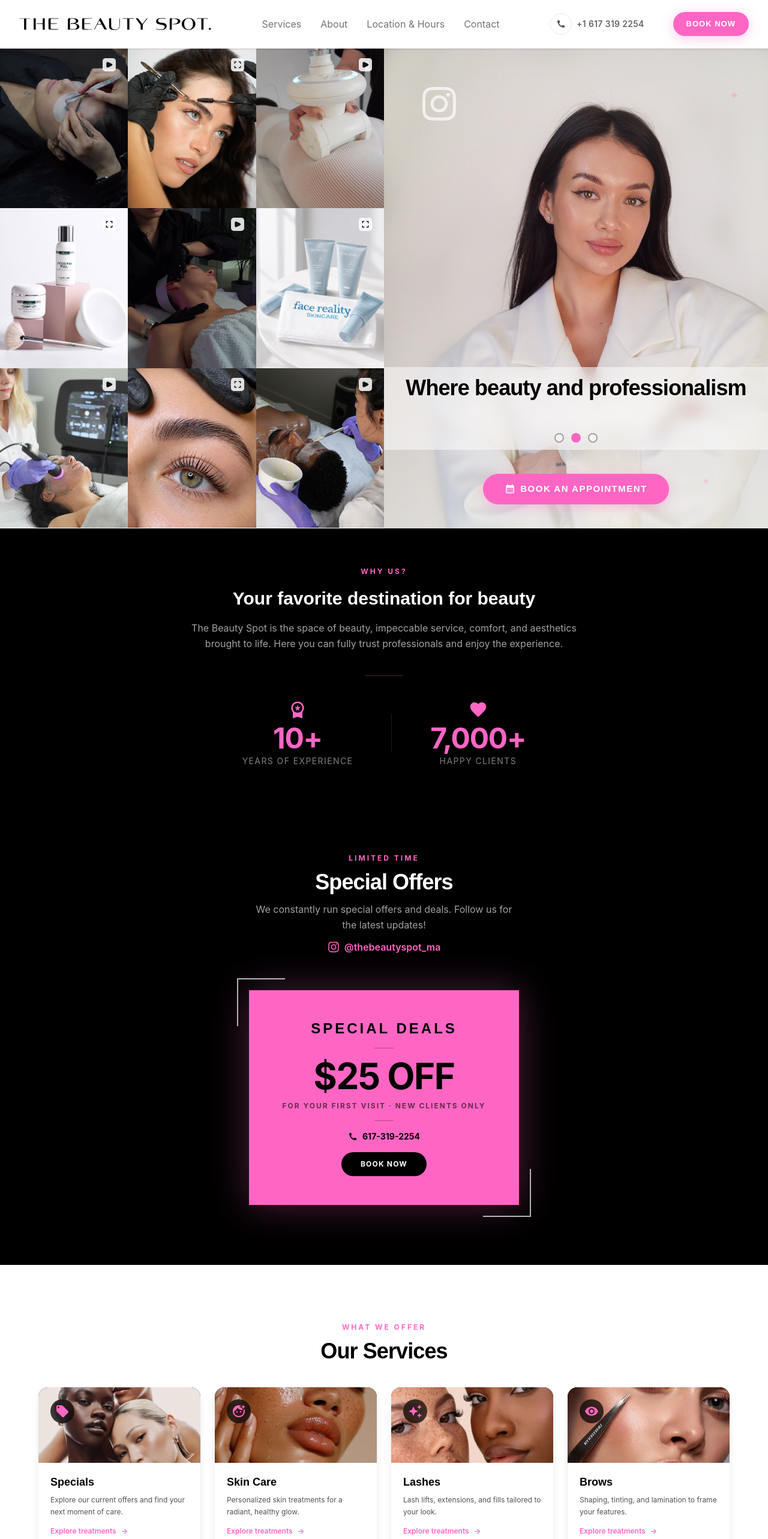
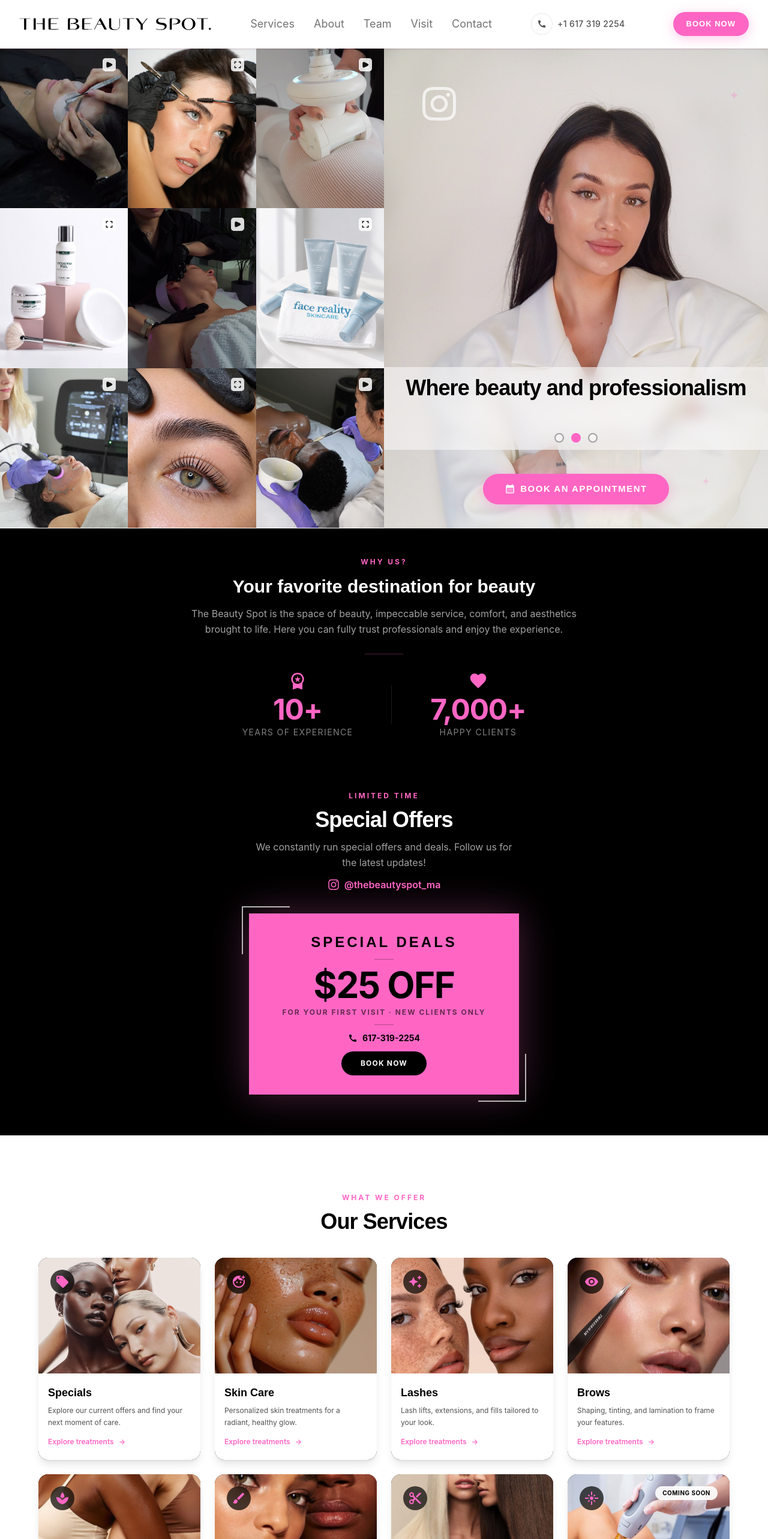
Before and after one commit to okoleg/TheBeautySpot, a React (Vite) app in the folder frontend/: page / in a window 1280 px wide. Shown: the top 2566 px of the page at 60% size. Built offline with nearby package versions, Linux system fonts and the light colour scheme.

Commit message:
v0.22.0 — refine cards navigation and detail actions

```diff
--- a/frontend/src/App.tsx
+++ b/frontend/src/App.tsx
@@ -196,9 +196,9 @@ function App() {
       </section>
 
       {/* STATS */}
-      <section className="bg-black px-6 py-16 flex flex-col items-center gap-10">
+      <section className="bg-black px-6 py-10 flex flex-col items-center gap-7 md:py-12">
         {/* Why us */}
-        <div className="text-center max-w-2xl flex flex-col gap-4">
+        <div className="text-center max-w-2xl flex flex-col gap-3">
           <p className="text-xs font-bold tracking-[3px] uppercase text-pink">Why Us?</p>
           <h2 className="text-2xl md:text-3xl font-bold text-white leading-snug">
             Your favorite destination for beauty
@@ -229,7 +229,7 @@ function App() {
       </section>
 
       {/* OFFERS */}
-      <section className="bg-black py-20 px-6 flex flex-col items-center gap-10">
+      <section className="bg-black px-6 pb-12 pt-8 flex flex-col items-center gap-6 md:pb-14 md:pt-10">
         <div className="text-center flex flex-col gap-3">
           <p className="text-xs font-bold tracking-[3px] uppercase text-pink">Limited Time</p>
           <h2 className="text-4xl font-bold text-white tracking-tight">Special Offers</h2>
@@ -241,12 +241,12 @@ function App() {
             <FaInstagram size={20} /> @thebeautyspot_ma
           </a>
         </div>
-        <div className="relative p-5">
+        <div className="relative p-3">
           {/* Top-left bracket */}
           <span className="absolute top-0 left-0 w-20 h-20 border-t-2 border-l-2 border-white/70" />
           {/* Bottom-right bracket */}
           <span className="absolute bottom-0 right-0 w-20 h-20 border-b-2 border-r-2 border-white/70" />
-        <div className="bg-pink rounded-none px-14 py-12 flex flex-col items-center gap-3 text-center shadow-[0_0_60px_rgba(255,102,196,0.3)]">
+        <div className="bg-pink rounded-none px-10 py-8 flex flex-col items-center gap-2 text-center shadow-[0_0_60px_rgba(255,102,196,0.3)] sm:px-14">
           <h3 className="text-2xl font-bold tracking-[4px] uppercase text-black">Special Deals</h3>
           <div className="w-8 h-px bg-black/30 my-1" />
           <span className="text-6xl font-bold text-black tracking-tight leading-none">$25 OFF</span>
@@ -267,7 +267,7 @@ function App() {
 
       {/* ABOUT */}
       <section className="py-24 px-6 bg-gradient-to-br from-black via-neutral-900 to-black" id="about" style={{ scrollMarginTop: '7rem' }}>
-        <div className="max-w-5xl mx-auto flex flex-col gap-10">
+        <div className="max-w-6xl mx-auto flex flex-col gap-10">
           {/* Title — full width */}
           <div className="text-center flex flex-col gap-3">
             <p className="text-xs font-bold tracking-[3px] uppercase text-pink">Our Story</p>
@@ -295,7 +295,7 @@ function App() {
 
       {/* TEAM */}
       <section id="team" className="scroll-mt-28 py-24 px-6 bg-white">
-        <div className="max-w-5xl mx-auto flex flex-col gap-12">
+        <div className="max-w-6xl mx-auto flex flex-col gap-12">
           {/* Title */}
           <div className="text-center">
             <p className="text-xs font-bold tracking-[3px] uppercase text-pink mb-3">The People Behind The Magic</p>
--- a/frontend/src/components/ServiceDetailPage.tsx
+++ b/frontend/src/components/ServiceDetailPage.tsx
@@ -1,4 +1,4 @@
-import { MdArrowForward, MdCalendarMonth, MdExpandMore } from 'react-icons/md'
+import { MdArrowBack, MdArrowForward, MdCalendarMonth, MdExpandMore } from 'react-icons/md'
 import { getBookingUrl } from '../booking'
 import { serviceCards, type ServiceCard } from '../serviceCatalog'
 import { serviceMenus } from '../serviceMenus'
@@ -21,10 +21,10 @@ export default function ServiceDetailPage({ service }: { service: ServiceCard })
     <div className="flex min-h-screen flex-col bg-white">
       <SiteHeader />
       <main>
-        <section className="bg-pink-soft px-6 py-12 md:py-20">
+        <section className="bg-pink-soft px-6 pb-12 pt-6 md:pb-20 md:pt-8">
           <div className="mx-auto grid max-w-6xl items-center gap-10 md:grid-cols-2 md:gap-16">
             <div>
-              <a href="/#services" className="text-sm text-neutral-600 underline underline-offset-4 hover:text-black">All services</a>
+              <a href="/#services" className="inline-flex items-center gap-2 rounded-full border border-black bg-white px-5 py-2.5 text-sm font-semibold text-black shadow-sm transition-colors hover:bg-black hover:text-white focus-visible:outline-2 focus-visible:outline-offset-4 focus-visible:outline-pink"><MdArrowBack aria-hidden="true" />View all services</a>
               <p className="mb-4 mt-8 text-xs font-bold uppercase tracking-[3px] text-pink">The Beauty Spot · Treatments</p>
               <h1 className="text-4xl font-bold tracking-tight text-black sm:text-5xl lg:text-6xl">{service.title}</h1>
               <p className="mt-6 text-lg leading-8 text-neutral-600">{service.desc}</p>
@@ -34,7 +34,7 @@ export default function ServiceDetailPage({ service }: { service: ServiceCard })
                 ) : (
                   <>
                     <a href={bookingUrl} target="_blank" rel="noreferrer" className="btn-primary gap-2"><MdCalendarMonth size={20} aria-hidden="true" />Book now</a>
-                    <a href={bookingUrl} target="_blank" rel="noreferrer" className="inline-flex items-center gap-2 text-sm font-semibold text-pink hover:underline">{service.bookingCategory === 'specials' ? 'View current specials' : 'View prices'}<MdArrowForward aria-hidden="true" /></a>
+                    <a href={bookingUrl} target="_blank" rel="noreferrer" className="inline-flex items-center gap-2 rounded-full border border-pink px-5 py-2.5 text-base font-semibold text-pink transition-colors hover:bg-pink hover:text-black focus-visible:outline-2 focus-visible:outline-offset-4 focus-visible:outline-pink">{service.bookingCategory === 'specials' ? 'View current specials' : 'View prices'}<MdArrowForward aria-hidden="true" /></a>
                   </>
                 )}
               </div>
--- a/frontend/src/components/ServicesSection.tsx
+++ b/frontend/src/components/ServicesSection.tsx
@@ -9,13 +9,13 @@ export default function ServicesSection() {
         <h2 id="services-heading" className="mb-10 text-center text-4xl font-bold tracking-tight text-black">Our Services</h2>
         <div className="grid grid-cols-1 gap-6 sm:grid-cols-2 xl:grid-cols-4">
           {serviceCards.map(({ Icon, title, desc, href, image, imagePosition, comingSoon }) => (
-            <a key={href} href={href} aria-label={`Explore ${title}`} className="service-link-card group relative isolate flex aspect-square flex-col justify-end overflow-hidden rounded-2xl bg-black shadow-lg">
+            <a key={href} href={href} aria-label={`Explore ${title}`} className="service-link-card group relative isolate flex aspect-square flex-col justify-end overflow-hidden rounded-2xl bg-black shadow-lg xl:aspect-[4/5]">
               <div className="relative min-h-0 flex-1 overflow-hidden">
                 <img src={assetUrl(image)} alt="" loading="lazy" decoding="async" style={{ objectPosition: imagePosition }} className="absolute inset-0 h-full w-full object-cover transition-transform duration-500 motion-safe:group-hover:scale-105" />
                 <span className="absolute left-5 top-5 inline-flex h-10 w-10 items-center justify-center rounded-full bg-black/70 text-pink backdrop-blur-sm"><Icon size={24} aria-hidden="true" /></span>
                 {comingSoon && <span className="absolute right-5 top-5 rounded-full bg-white/90 px-3 py-1 text-[10px] font-bold uppercase tracking-wider text-black backdrop-blur-sm">Coming soon</span>}
               </div>
-              <div className="relative flex shrink-0 flex-col gap-2 bg-white p-5 text-black">
+              <div className="relative flex shrink-0 flex-col gap-2 bg-white px-4 py-5 text-black">
                 <h3 className="text-lg font-semibold leading-6">{title}</h3>
                 <p className="text-xs leading-5 text-neutral-600">{desc}</p>
                 <span className="inline-flex min-h-6 items-center gap-2 pt-1 text-xs font-semibold text-pink group-hover:underline group-focus-visible:underline">{comingSoon ? 'Learn more' : 'Explore treatments'}<span aria-hidden="true" className="transition-transform group-hover:translate-x-1">→</span></span>
--- a/frontend/src/components/SiteHeader.tsx
+++ b/frontend/src/components/SiteHeader.tsx
@@ -12,7 +12,8 @@ export default function SiteHeader() {
   const links = [
     { label: 'Services', href: '/#services' },
     { label: 'About', href: '/#about' },
-    { label: 'Location & Hours', href: '/#contact' },
+    { label: 'Team', href: '/#team' },
+    { label: 'Visit', href: '/#contact' },
     { label: 'Contact', href: '/#contact-form' },
   ]
 
@@ -35,12 +36,12 @@ export default function SiteHeader() {
         <a href="/" aria-label="The Beauty Spot home" className="min-w-0">
           <img src={assetUrl('/TheBeautySpotLogo.svg')} alt="The Beauty Spot" className="h-auto w-40 max-w-full sm:w-64 xl:w-80 object-contain" />
         </a>
-        <nav aria-label="Main navigation" className="hidden lg:flex gap-4 text-sm text-neutral-500 xl:gap-8 xl:text-base">
+        <nav aria-label="Main navigation" className="hidden lg:flex gap-4 text-base text-neutral-500 xl:gap-8 xl:text-lg">
           {links.map(({ label, href }) => (
             <a key={label} href={href} className="whitespace-nowrap hover:text-pink transition-colors">{label}</a>
           ))}
         </nav>
-        <div className="flex shrink-0 items-center gap-2 xl:gap-12">
+        <div className="flex shrink-0 items-center gap-2 xl:gap-20">
           <a href={PHONE_HREF} aria-label={`Call ${PHONE}`} className="flex items-center gap-2 text-neutral-600 hover:text-pink transition-colors group">
             <span className="flex items-center justify-center w-9 h-9 rounded-full border border-neutral-200 group-hover:border-pink/40 group-hover:bg-pink/5 transition-all"><MdCall size={16} aria-hidden="true" /></span>
             <span className="hidden xl:block text-sm font-medium tracking-wide">{PHONE}</span>
@@ -53,7 +54,7 @@ export default function SiteHeader() {
       </div>
       <nav id="mobile-navigation" aria-label="Mobile navigation" hidden={!menuOpen} className="border-t border-neutral-200 bg-white px-4 py-3 lg:hidden">
         {links.map(({ label, href }) => (
-          <a key={label} href={href} onClick={() => setMenuOpen(false)} className="block rounded-lg px-3 py-3 text-sm text-neutral-700 hover:bg-pink/10">{label}</a>
+          <a key={label} href={href} onClick={() => setMenuOpen(false)} className="block rounded-lg px-3 py-3 text-base text-neutral-700 hover:bg-pink/10">{label}</a>
         ))}
         <a href={PHONE_HREF} className="block px-3 py-3 text-sm text-neutral-700">{PHONE}</a>
       </nav>
```
Also changed, not shown: frontend/src/components/TeamMembers.tsx (+11 -27 lines), 1 other file (tests, documents, lock files or other folders).
